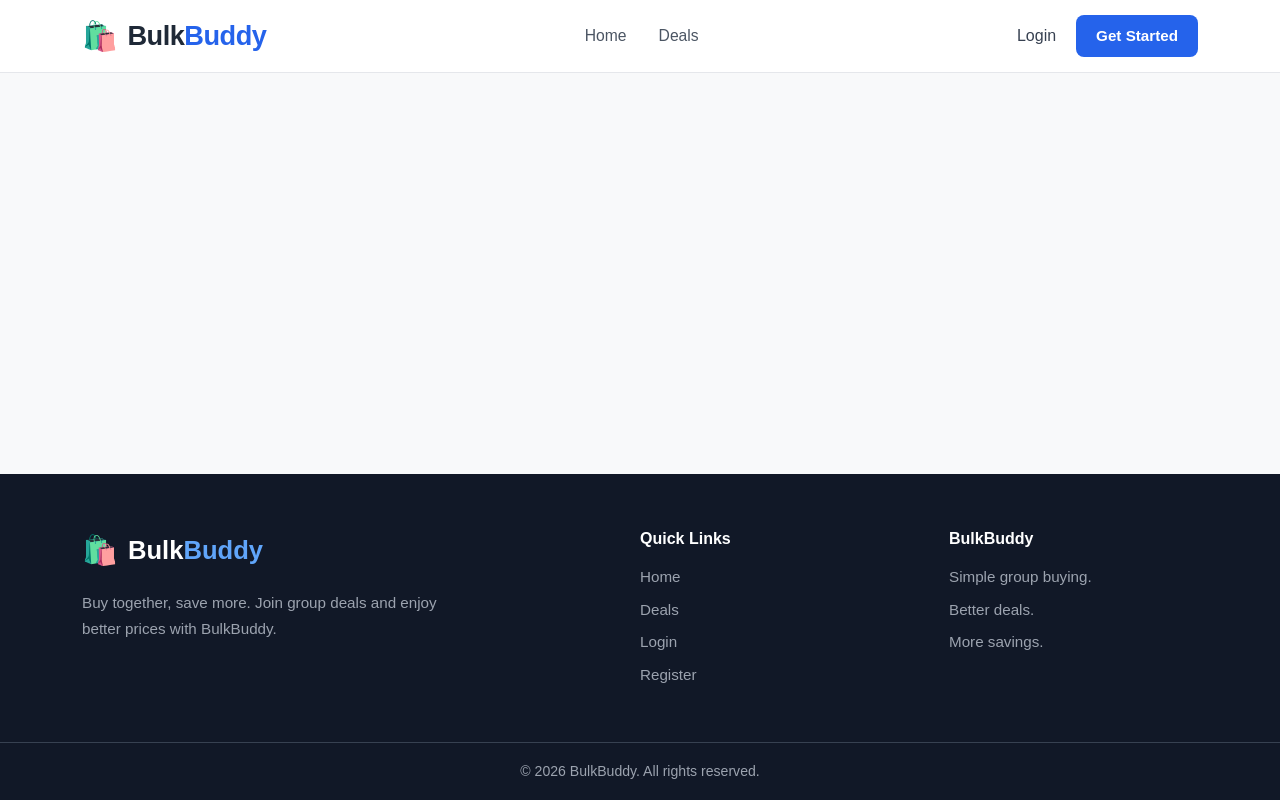
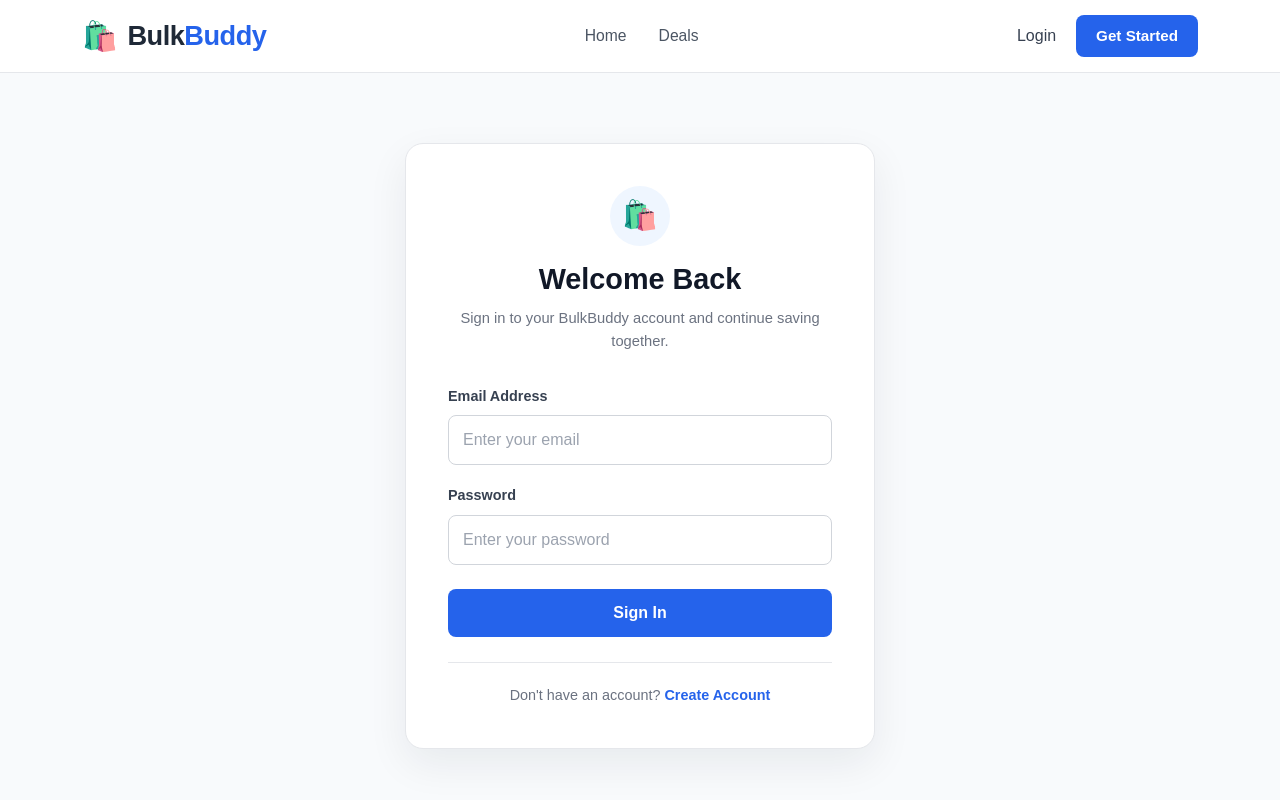
Before and after one commit to sathathmiga-yohan/BulkBuddy, a React app in the folder frontend/frontend/: page /login in a window 1280 px wide. Shown: the top 800 px of the page. Built offline with nearby package versions, Linux system fonts and the light colour scheme; the HTML template or start-up script is replaced by a standard one.

Commit message:
feat: add login page

```diff
--- a/frontend/frontend/src/App.jsx
+++ b/frontend/frontend/src/App.jsx
@@ -2,7 +2,9 @@ import { Routes, Route } from "react-router-dom";
 
 import Navbar from "./components/Navbar/Navbar";
 import Footer from "./components/Footer/Footer";
+
 import Home from "./pages/Home/Home";
+import Login from "./pages/Login/Login";
 
 import "./App.css";
 
@@ -14,6 +16,7 @@ function App() {
       <div className="app-content">
         <Routes>
           <Route path="/" element={<Home />} />
+          <Route path="/login" element={<Login />} />
         </Routes>
       </div>
 
--- a/frontend/frontend/src/pages/Login/Login.css
+++ b/frontend/frontend/src/pages/Login/Login.css
@@ -0,0 +1,149 @@
+.login-page {
+  min-height: calc(100vh - 72px);
+  padding: 70px 20px;
+  display: flex;
+  align-items: center;
+  justify-content: center;
+  background: #f8fafc;
+}
+
+.login-container {
+  width: 100%;
+  max-width: 470px;
+}
+
+.login-card {
+  padding: 42px;
+  background: #ffffff;
+  border: 1px solid #e5e7eb;
+  border-radius: 18px;
+  box-shadow: 0 15px 40px rgba(15, 23, 42, 0.07);
+}
+
+.login-heading {
+  margin-bottom: 32px;
+  text-align: center;
+}
+
+.login-icon {
+  width: 60px;
+  height: 60px;
+  margin: 0 auto 16px;
+  display: flex;
+  align-items: center;
+  justify-content: center;
+  background: #eff6ff;
+  border-radius: 50%;
+  font-size: 1.8rem;
+}
+
+.login-heading h1 {
+  margin: 0 0 10px;
+  color: #111827;
+  font-size: 1.8rem;
+  font-weight: 800;
+}
+
+.login-heading p {
+  margin: 0;
+  color: #6b7280;
+  font-size: 0.92rem;
+  line-height: 1.6;
+}
+
+.login-form {
+  display: flex;
+  flex-direction: column;
+  gap: 20px;
+}
+
+.form-group {
+  display: flex;
+  flex-direction: column;
+  gap: 8px;
+}
+
+.form-group label {
+  color: #374151;
+  font-size: 0.9rem;
+  font-weight: 600;
+}
+
+.form-group input {
+  width: 100%;
+  padding: 12px 14px;
+  border: 1px solid #d1d5db;
+  border-radius: 8px;
+  background: #ffffff;
+  color: #111827;
+  outline: none;
+  transition:
+    border-color 0.2s ease,
+    box-shadow 0.2s ease;
+}
+
+.form-group input::placeholder {
+  color: #9ca3af;
+}
+
+.form-group input:focus {
+  border-color: #2563eb;
+  box-shadow: 0 0 0 3px rgba(37, 99, 235, 0.1);
+}
+
+.login-button {
+  width: 100%;
+  margin-top: 4px;
+  padding: 12px 18px;
+  border: none;
+  border-radius: 8px;
+  background: #2563eb;
+  color: #ffffff;
+  font-weight: 700;
+  cursor: pointer;
+  transition:
+    background-color 0.2s ease,
+    transform 0.2s ease;
+}
+
+.login-button:hover {
+  background: #1d4ed8;
+  transform: translateY(-1px);
+}
+
+.login-footer {
+  margin-top: 25px;
+  padding-top: 22px;
+  border-top: 1px solid #e5e7eb;
+  text-align: center;
+}
+
+.login-footer p {
+  margin: 0;
+  color: #6b7280;
+  font-size: 0.9rem;
+}
+
+.login-footer a {
+  color: #2563eb;
+  font-weight: 600;
+  text-decoration: none;
+}
+
+.login-footer a:hover {
+  text-decoration: underline;
+}
+
+@media (max-width: 480px) {
+  .login-page {
+    padding: 40px 15px;
+  }
+
+  .login-card {
+    padding: 30px 22px;
+  }
+
+  .login-heading h1 {
+    font-size: 1.6rem;
+  }
+}
--- a/frontend/frontend/src/pages/Login/Login.jsx
+++ b/frontend/frontend/src/pages/Login/Login.jsx
@@ -0,0 +1,87 @@
+import { useState } from "react";
+import { Link } from "react-router-dom";
+import "./Login.css";
+
+function Login() {
+  const [formData, setFormData] = useState({
+    email: "",
+    password: "",
+  });
+
+  const handleChange = (event) => {
+    const { name, value } = event.target;
+
+    setFormData((previousData) => ({
+      ...previousData,
+      [name]: value,
+    }));
+  };
+
+  const handleSubmit = (event) => {
+    event.preventDefault();
+
+    // Backend connection will be added later.
+    console.log("Login data:", formData);
+  };
+
+  return (
+    <main className="login-page">
+      <div className="login-container">
+        <div className="login-card">
+          <div className="login-heading">
+            <div className="login-icon">🛍️</div>
+
+            <h1>Welcome Back</h1>
+
+            <p>
+              Sign in to your BulkBuddy account and continue saving together.
+            </p>
+          </div>
+
+          <form className="login-form" onSubmit={handleSubmit}>
+            <div className="form-group">
+              <label htmlFor="email">Email Address</label>
+
+              <input
+                type="email"
+                id="email"
+                name="email"
+                placeholder="Enter your email"
+                value={formData.email}
+                onChange={handleChange}
+                required
+              />
+            </div>
+
+            <div className="form-group">
+              <label htmlFor="password">Password</label>
+
+              <input
+                type="password"
+                id="password"
+                name="password"
+                placeholder="Enter your password"
+                value={formData.password}
+                onChange={handleChange}
+                required
+              />
+            </div>
+
+            <button type="submit" className="login-button">
+              Sign In
+            </button>
+          </form>
+
+          <div className="login-footer">
+            <p>
+              Don't have an account?{" "}
+              <Link to="/register">Create Account</Link>
+            </p>
+          </div>
+        </div>
+      </div>
+    </main>
+  );
+}
+
+export default Login;
```
